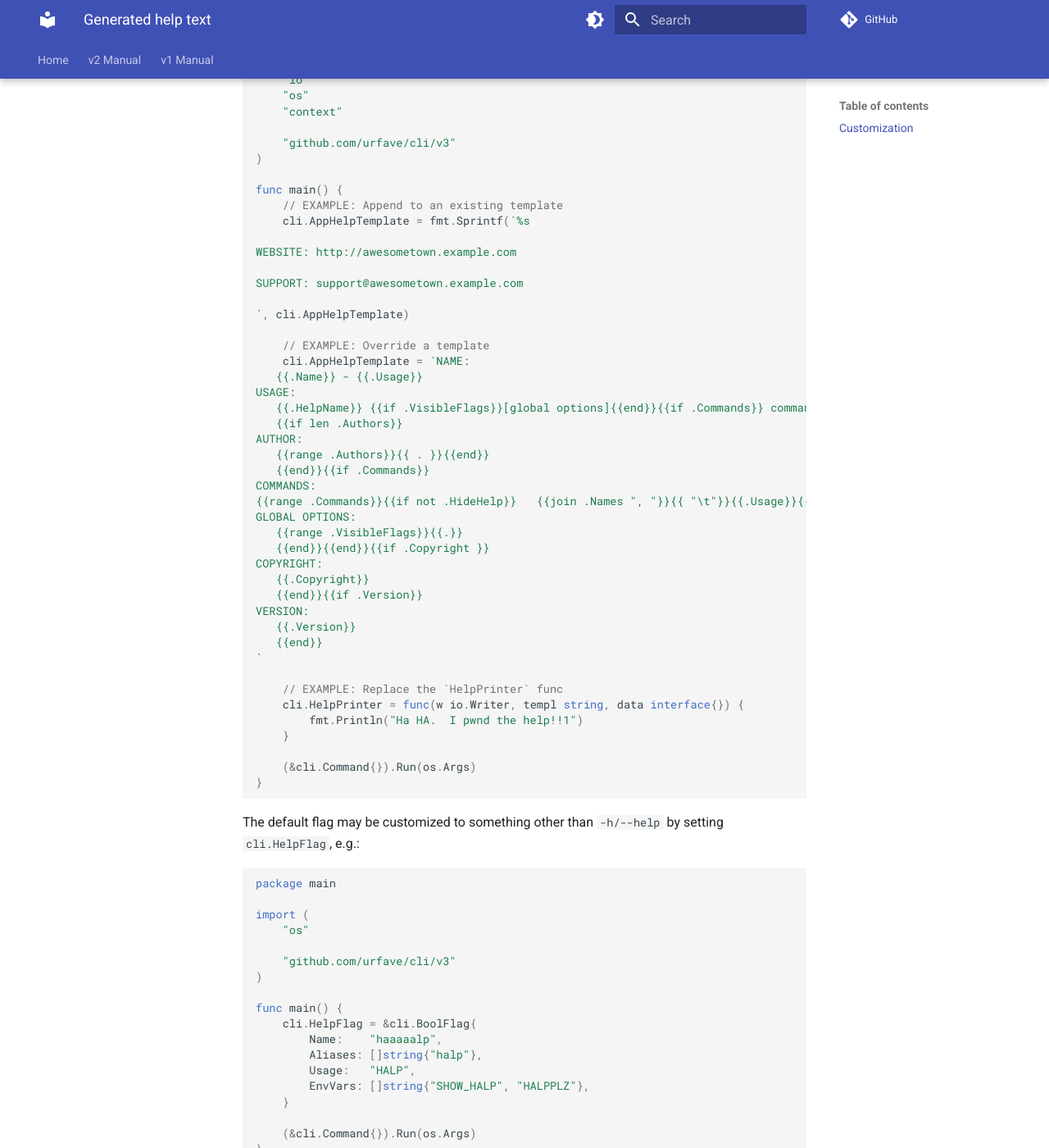
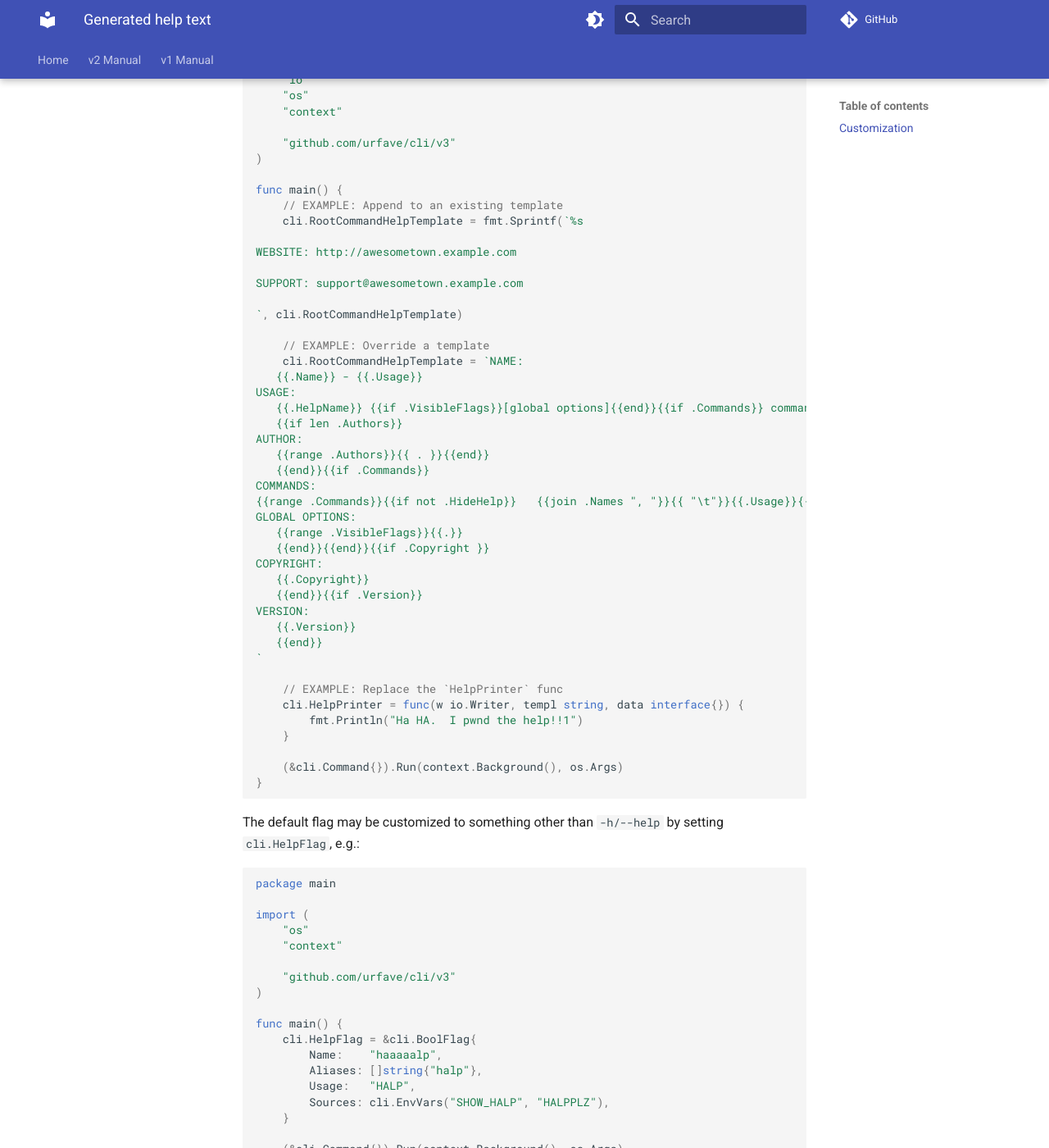
Before and after one commit to urfave/cli, an MkDocs documentation site: the page built from docs/v3/examples/generated-help-text.md, in a window 1280 px wide and 1400 px high, scrolled down 519 px. Shown: the whole window at 82% size. Built offline with MkDocs 1.6.1 and Material for MkDocs 9.7.7, drawn with Linux system fonts in a browser that asks for light colours; comment, search, counter and statistics services are not loaded.

````diff
--- a/docs/v3/examples/generated-help-text.md
+++ b/docs/v3/examples/generated-help-text.md
@@ -34,16 +34,16 @@ import (
 
 func main() {
 	// EXAMPLE: Append to an existing template
-	cli.AppHelpTemplate = fmt.Sprintf(`%s
+	cli.RootCommandHelpTemplate = fmt.Sprintf(`%s
 
 WEBSITE: http://awesometown.example.com
 
 SUPPORT: support@awesometown.example.com
 
-`, cli.AppHelpTemplate)
+`, cli.RootCommandHelpTemplate)
 
 	// EXAMPLE: Override a template
-	cli.AppHelpTemplate = `NAME:
+	cli.RootCommandHelpTemplate = `NAME:
    {{.Name}} - {{.Usage}}
 USAGE:
    {{.HelpName}} {{if .VisibleFlags}}[global options]{{end}}{{if .Commands}} command [command options]{{end}} {{if .ArgsUsage}}{{.ArgsUsage}}{{else}}[arguments...]{{end}}
@@ -69,7 +69,7 @@ VERSION:
 		fmt.Println("Ha HA.  I pwnd the help!!1")
 	}
 
-	(&cli.Command{}).Run(os.Args)
+	(&cli.Command{}).Run(context.Background(), os.Args)
 }
 ```
 
@@ -85,6 +85,7 @@ package main
 
 import (
 	"os"
+	"context"
 
 	"github.com/urfave/cli/v3"
 )
@@ -94,9 +95,9 @@ func main() {
 		Name:    "haaaaalp",
 		Aliases: []string{"halp"},
 		Usage:   "HALP",
-		EnvVars: []string{"SHOW_HALP", "HALPPLZ"},
+		Sources: cli.EnvVars("SHOW_HALP", "HALPPLZ"),
 	}
 
-	(&cli.Command{}).Run(os.Args)
+	(&cli.Command{}).Run(context.Background(), os.Args)
 }
 ```
````
Also changed, not shown: docs/migrate-v2-to-v3.md (added, +50 -0 lines), docs/v3/examples/bash-completions.md (+2 -2 lines), docs/v3/examples/flags.md (+4 -4 lines), docs/v3/examples/version-flag.md (+3 -2 lines), docs/v3/migrating-from-older-releases.md (+1 -1 lines).
